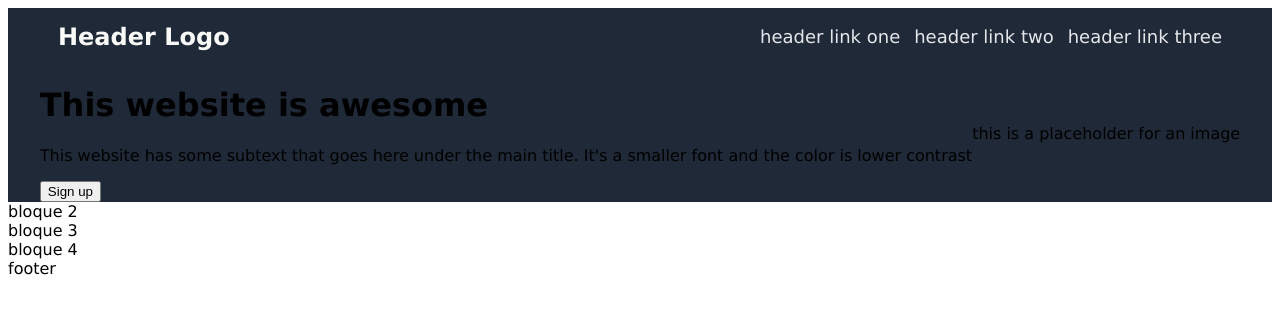
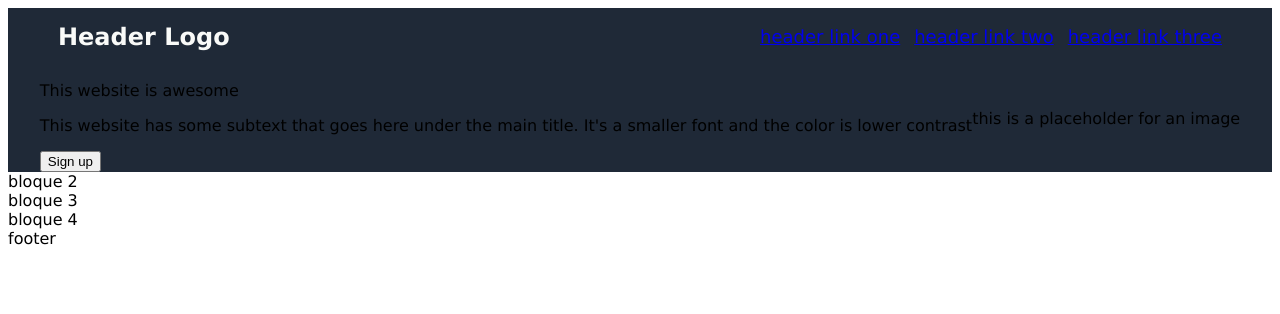
Before and after one commit to danderi/odin-landing-page, a plain HTML site: page index.html in a window 1280 px wide. Drawn offline with Linux system fonts and the light colour scheme.

Commit message:
Add anchors to each of the header link

```diff
--- a/index.html
+++ b/index.html
@@ -12,18 +12,20 @@
       <div class="header">
           <div class="header-left">Header Logo</div>
           <ul class="header-right">
-            <li>header link one</li>
-            <li>header link two</li>
-            <li>header link three</li>
+            <li><a href="#">header link one</a></li>
+            <li><a href="#">header link two</a></li>
+            <li><a href="#">header link three</a></li>
           </ul>
       </div>
       <div class="block1-bottom">
         <div class="block1-bottom-left">
-          <h1>This website is awesome</h1>
-          <p>This website has some subtext that goes here under the main title. It's a smaller font and the color is lower contrast</p>
+          <p class="main">This website is awesome<p>
+          <p class="secondary">This website has some subtext that goes here under the main title. It's a smaller font and the color is lower contrast</p>
           <button>Sign up</button>
         </div>
-          <div class="block1-bottom-right">this is a placeholder for an image</div>
+          <div class="block1-bottom-right">
+            <p>this is a placeholder for an image</p>
+          </div>
       </div>
     </div>
     <div class="block2">bloque 2</div>
```
